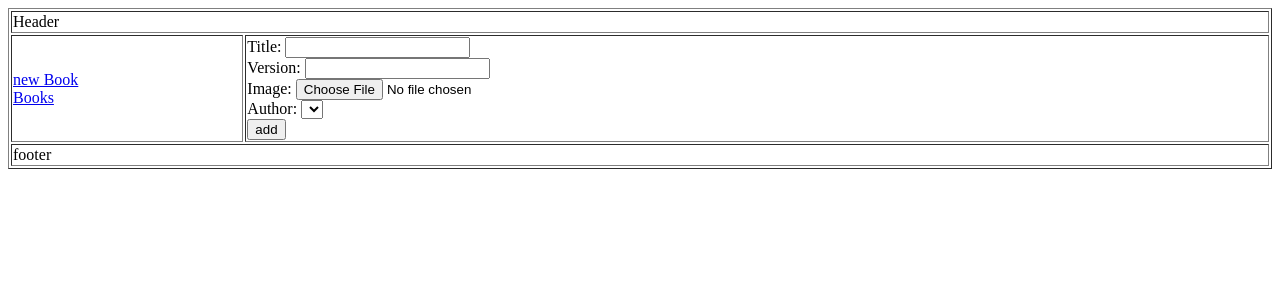
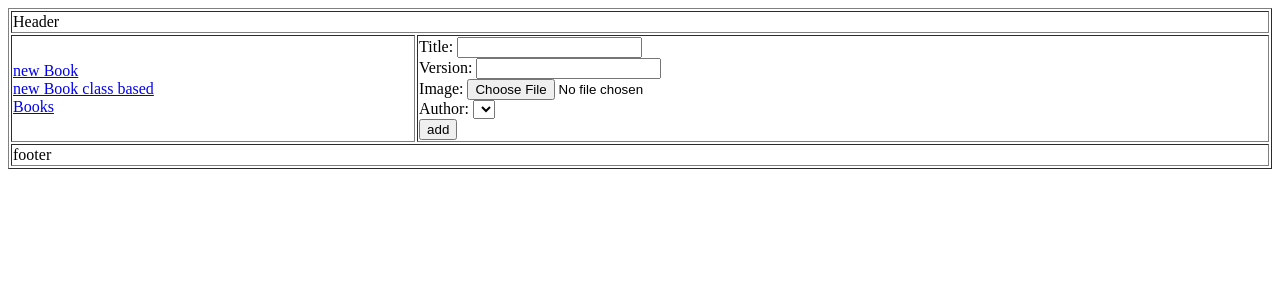
Before and after one commit to josspheenboles/9m-ass-django, a Django app: page /Book/Add/ in a window 1280 px wide. Shown: the top 300 px of the page. Run offline with Django 5.2, Linux system fonts and the light colour scheme; lists and menus that the app fills with data are empty.

Commit message:
class based view

```diff
--- a/book/templates/base.html
+++ b/book/templates/base.html
@@ -18,6 +18,7 @@
         <tr>
             <td colspan="2">
                 <a href="{%url 'book_add' %}">new Book</a></br>
+                <a href="{%url 'book_addclass' %}">new Book class based</a></br>
                 <a href="{%url 'book_list' %}">Books</a></br>
             </td>
             <td colspan="7">
--- a/book/urls.py
+++ b/book/urls.py
@@ -2,7 +2,9 @@ from django.urls import path
 from .views import *
 urlpatterns=[
     path('List/',book_list,name='book_list'),
+    # path('ListG/',BookList.as_view(),name='book_listg'),
     path('Add/',book_add,name='book_add'),
+    path('Add/',BookAdd.as_view(),name='book_addclass'),
     path('Update/<str:title>/',book_update,name='book_update'),
     path('Delete/<int:id>/',book_delete,name='book_delete'),
     path('Details/<int:id>/',book_details,name='book_details'),
--- a/book/views.py
+++ b/book/views.py
@@ -2,12 +2,31 @@ from django.shortcuts import render,reverse
 from django.http import HttpResponse,HttpResponseRedirect
 from .models import *
 from .forms import *
+from django.views import View
 # Create your views here.
 def book_list(request):
     context={}
     context['books']=Book.objects.all()
     return  render(request,'book/list.html',context)
     # return HttpResponse('<h1>List</h1')
+class BookAdd(View):
+    def get(self,request):
+        print('get')
+        context={}
+        context['form'] = NewBookForm()
+        print(request.POST)
+        return render(request, 'book/new.html', context)
+    def post(self,request):
+        print('post')
+        context={}
+        if (request.POST['title'] is '' or request.POST['version'] is '' or request.POST['author'] is ''):
+            context['msg'] = "kindly fill all fileds"
+        else:
+            Book.addbook(request.POST['title'], request.POST['version'], request.POST['image'],
+                         request.POST['author'])
+            return HttpResponseRedirect('/Book/List/')
+
+
 def book_add(request):
     context={}
     context['form']=NewBookForm()
```
